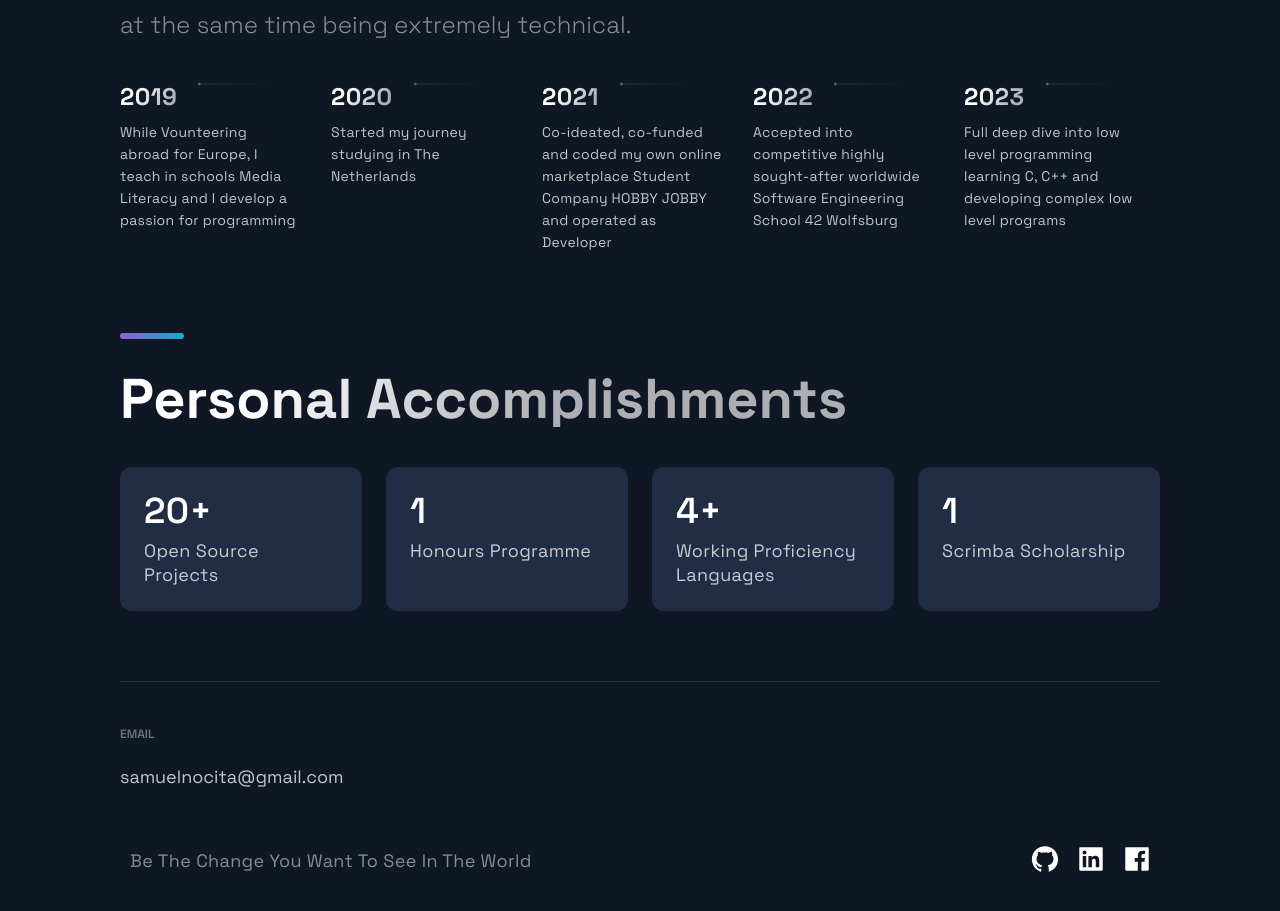
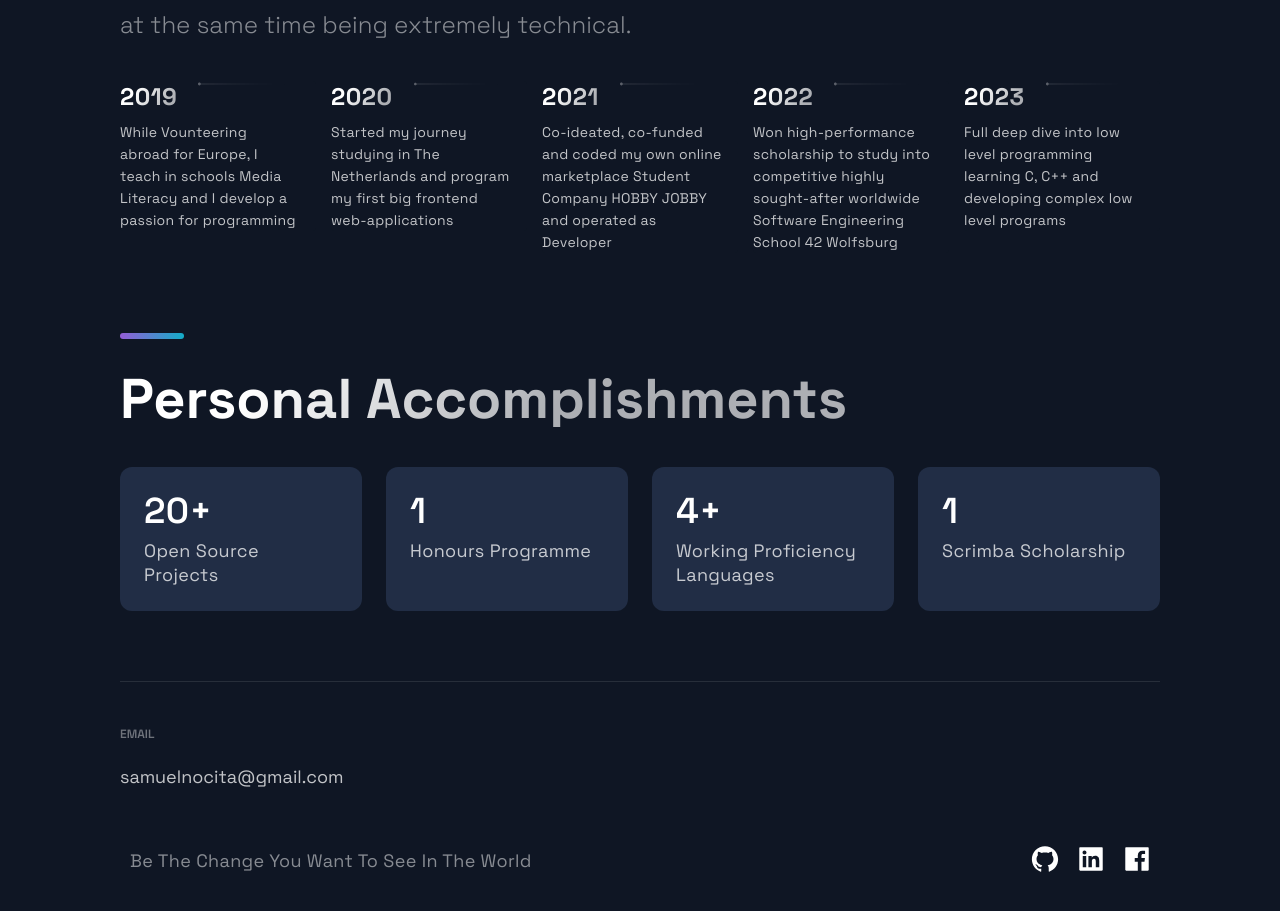
Before and after one commit to noci0001/My_Portfolio_Website, a Next.js app: page / in a window 1280 px wide. Shown: the part 2866-3777 px from the top of the page. Built offline with nearby package versions, Linux system fonts and the light colour scheme.

Commit message:
added netlify plugin

```diff
--- a/package.json
+++ b/package.json
@@ -15,5 +15,8 @@
     "react-icons": "^4.2.0",
     "styled-components": "^5.3.0",
     "styled-normalize": "^8.0.7"
+  },
+  "devDependencies": {
+    "@netlify/plugin-nextjs": "^4.40.1"
   }
 }
--- a/src/constants/constants.js
+++ b/src/constants/constants.js
@@ -21,8 +21,8 @@ export const projects = [
 
 export const TimeLineData = [
   { year: 2019, text: 'While Vounteering abroad for Europe, I teach in schools Media Literacy and I develop a passion for programming', },
-  { year: 2020, text: 'Started my journey studying in The Netherlands', },
+  { year: 2020, text: 'Started my journey studying in The Netherlands and program my first big frontend web-applications', },
   { year: 2021, text: 'Co-ideated, co-funded and coded my own online marketplace Student Company HOBBY JOBBY and operated as Developer', },
-  { year: 2022, text: 'Accepted into competitive highly sought-after worldwide Software Engineering School 42 Wolfsburg', },
+  { year: 2022, text: 'Won high-performance scholarship to study into competitive highly sought-after worldwide Software Engineering School 42 Wolfsburg', },
   { year: 2023, text: 'Full deep dive into low level programming learning C, C++ and developing complex low level programs'}
 ];
```
Also changed, not shown: 2 other files (tests, documents, lock files or other folders).
